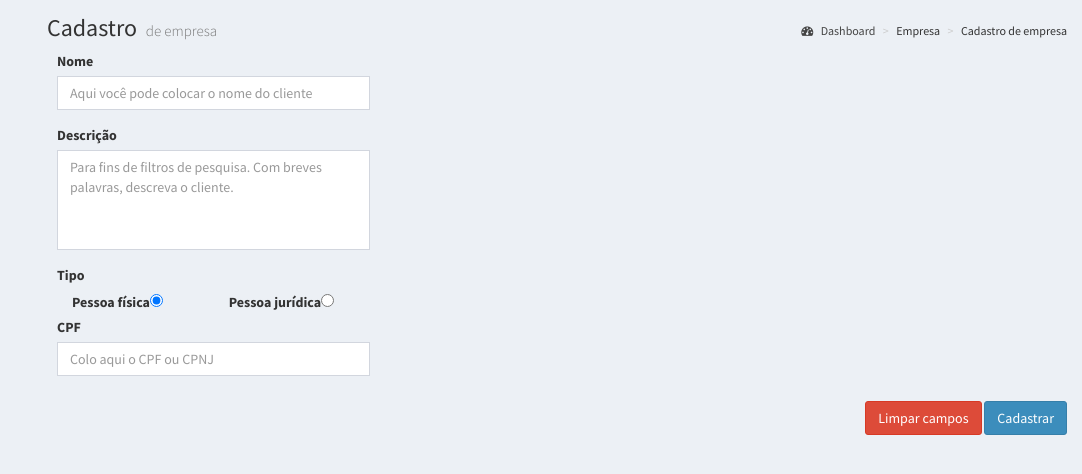
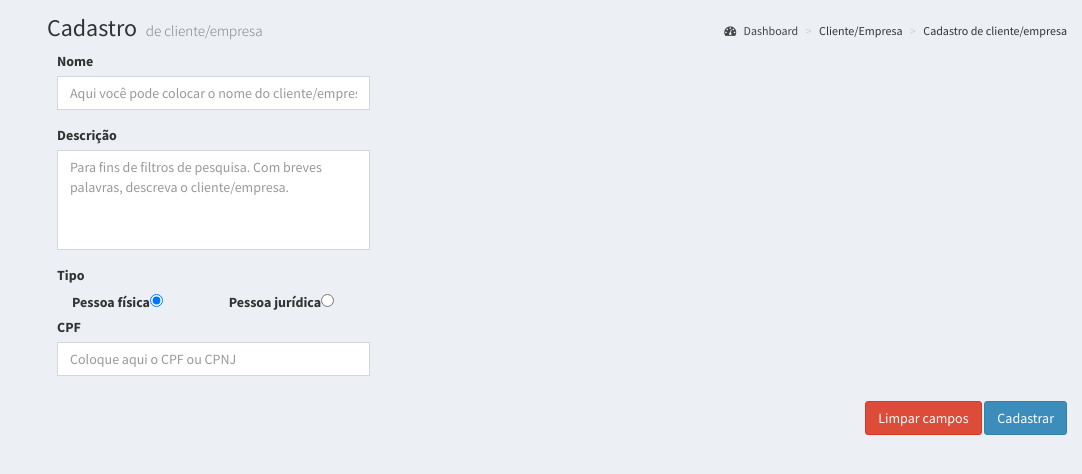
Before and after one commit to marciioluucas/CataLOG, a PHP site: page /view/frmCadastroCliente.php in a window 1280 px wide. Shown: the top 474 px of the page, without its empty margins (198-1280 px from the left). Run offline with PHP 8.4, Linux system fonts and the light colour scheme; the visitor is signed in with stand-in values (Sample User, id 1); some libraries are stand-ins or nearby versions.

Commit message:
Fazendo a questão da empresa/cliente

```diff
--- a/view/frmCadastroCliente.php
+++ b/view/frmCadastroCliente.php
@@ -104,12 +104,12 @@ if ($_SESSION["tempo"] < time()) {
     <section class="content-header">
         <h1>
             Cadastro
-            <small>de empresa</small>
+            <small>de cliente/empresa</small>
         </h1>
         <ol class="breadcrumb">
             <li><a href="#"><i class="fa fa-dashboard"></i> Dashboard</a></li>
-            <li class="">Empresa</li>
-            <li class="">Cadastro de empresa</li>
+            <li class="">Cliente/Empresa</li>
+            <li class="">Cadastro de cliente/empresa</li>
         </ol>
     </section>
     <form action="../controller/ClienteController.php" method="post"
@@ -120,13 +120,13 @@ if ($_SESSION["tempo"] < time()) {
                 <div class="form-group">
                     <label for="clienteNome">Nome</label>
                     <input type="text" class="form-control" id="clienteNome" name="clienteNome" required
-                           placeholder="Aqui você pode colocar o nome do cliente">
+                           placeholder="Aqui você pode colocar o nome do cliente/empresa">
                 </div>
                 <div class="form-group">
                     <label for="clienteNome">Descrição</label>
                         <textarea class="form-control" id="clienteNome" name="clienteDescricao" required
                                   style="resize: none; height: 100px;"
-                                  placeholder="Para fins de filtros de pesquisa. Com breves palavras, descreva o cliente."></textarea>
+                                  placeholder="Para fins de filtros de pesquisa. Com breves palavras, descreva o cliente/empresa."></textarea>
                 </div>
                 <div class="form-group">
                     <label for="tipos">Tipo</label>
@@ -150,7 +150,7 @@ if ($_SESSION["tempo"] < time()) {
                 <div class="form-group">
                     <label for="identificacao" id="lblIdentificacao">CPF</label>
                     <input type="text" class="form-control" id="identificacao" name="clienteIdentificacao" required
-                           placeholder="Colo aqui o CPF ou CPNJ">
+                           placeholder="Coloque aqui o CPF ou CPNJ">
                 </div>
 
 
```
Also changed, not shown: model/Usuario.php (+17 -17 lines).
